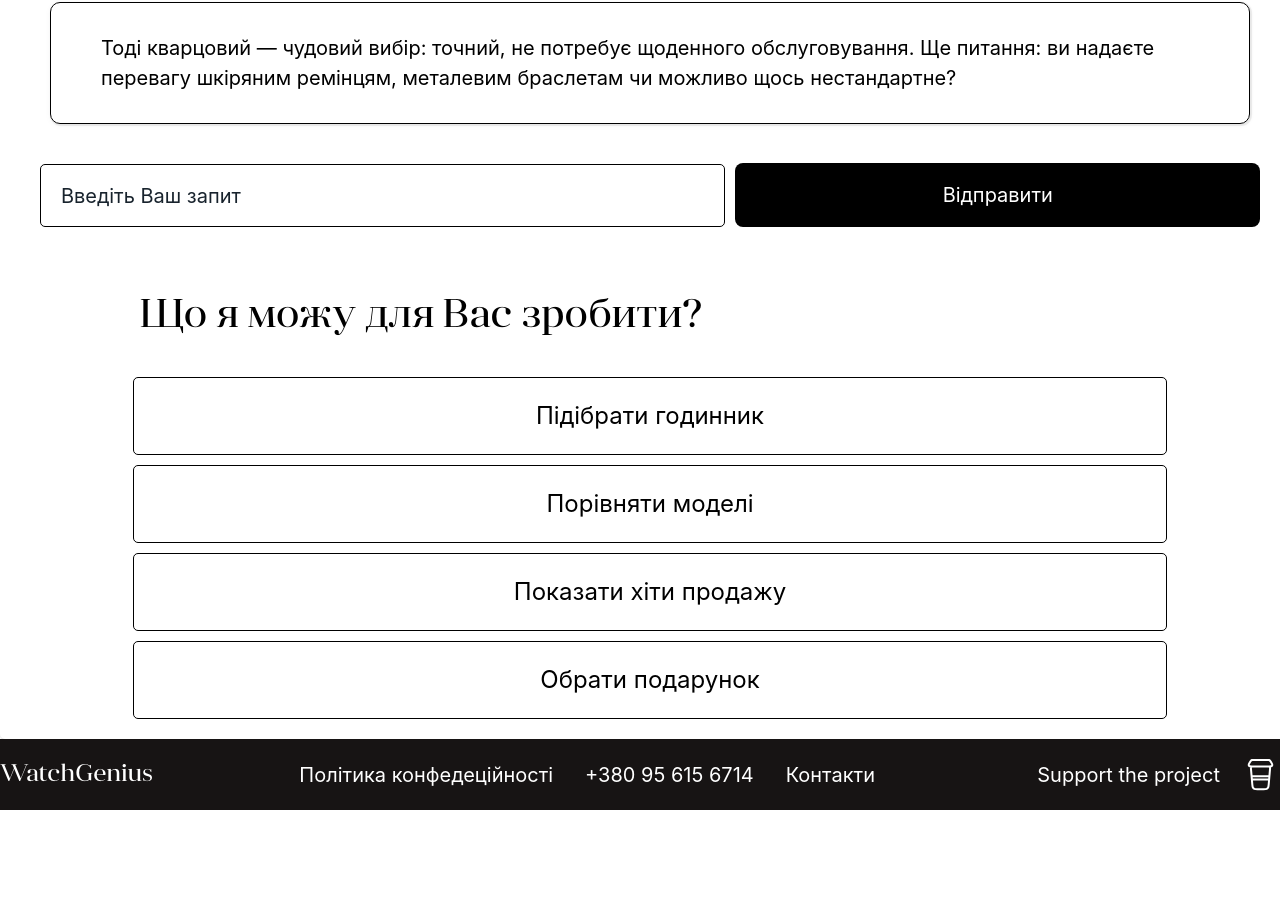
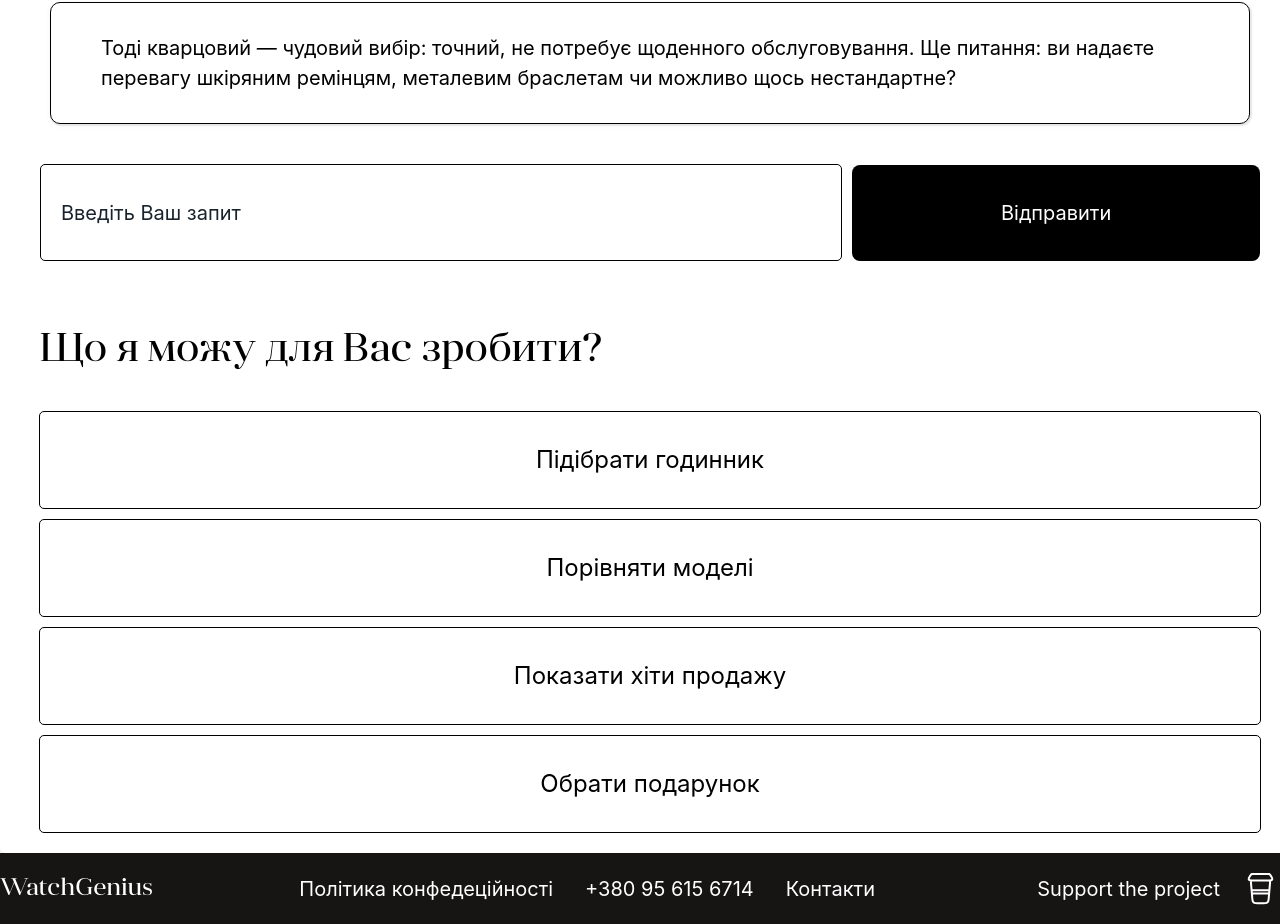
Before and after one commit to WILSONPLUR/watch-store, a Next.js app: page /chat/1 in a window 1280 px wide. Shown: the part 1125-2049 px from the top of the page. Before the commit the page ends 1935 px from the top, so only its background shows below. Built offline with nearby package versions, Linux system fonts and the light colour scheme.

Commit message:
fix: button's styles

```diff
--- a/src/app/components/Chat/components/Chat/AiChat.module.css
+++ b/src/app/components/Chat/components/Chat/AiChat.module.css
@@ -71,8 +71,8 @@
 
 .chatAiHeaderInput {
   width: 1000px;
-  height: 63px;
-  padding: 20px 20px;
+  height: 97px;
+  padding: 30px 20px;
   font-size: 20px;
   font-family: "Inter", sans-serif;
   border: 1px solid var(--black);
@@ -96,7 +96,7 @@
 }
 
 .chatFooter {
-  width: 1100px;
+  width: 1300px;
   margin-top: 50px;
 }
 .chatFooterTitle {
@@ -123,7 +123,7 @@
 
 .chatFooterBtn {
   width: 94%;
-  padding: 20px 20px !important;
+  padding: 30px 20px !important;
 }
 
 .chatForm {
@@ -141,9 +141,9 @@
 }
 
 .chatFormBtn {
-  width: 60%;
+  width: 40% !important;
   font-size: 20px !important;
-  padding: 17px 50px !important;
+  padding: 33px 50px !important;
 }
 
 .chatFormBtn:hover {
```
